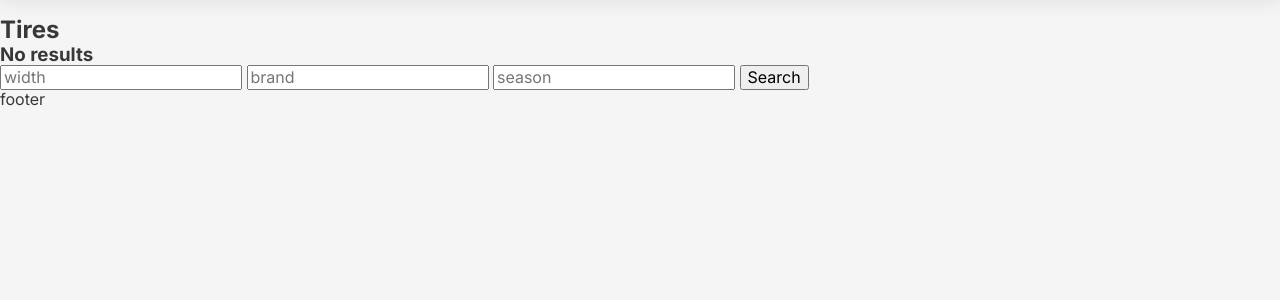
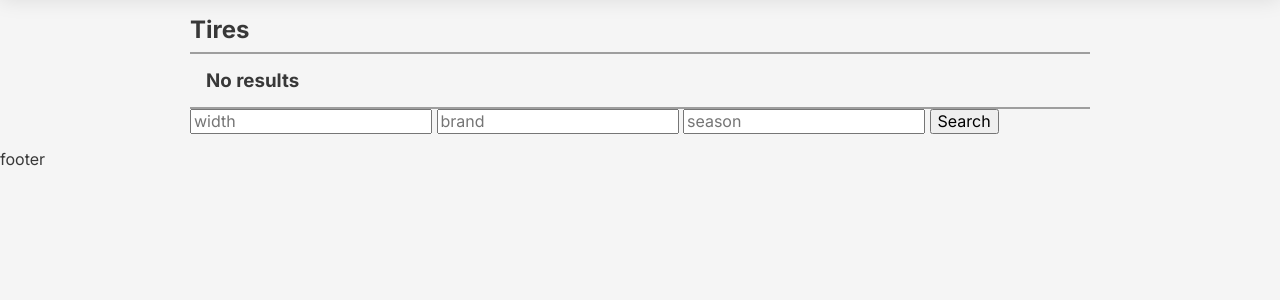
Before and after one commit to zsiskos/roadstartire, a Django app: page /tires/ in a window 1280 px wide. Shown: the part 88-388 px from the top of the page. Run offline with Django 3.2, Linux system fonts and the light colour scheme; some libraries are stand-ins or nearby versions.

Commit message:
put divs in CSS containers

```diff
--- a/main_app/templates/tire_detail.html
+++ b/main_app/templates/tire_detail.html
@@ -6,7 +6,6 @@
   <h2>{{ tire.name }}</h2>
   <p>By {{ tire.brand }}</p>
   <div class="container-info">
-
     <div class="container-item">
       <div class="image-tire">
         <img src='{{tire.image}}' alt='tire image' style="border: 1px solid lightgray; margin-right: .75rem; height: 200px;"/>
@@ -27,7 +26,6 @@
             {% endif %}</p>
       </div>
     </div>
-
     <div class="container-qty">
       <div>
         <h2>Price: ${{ tire.price|intcomma }}</h2>
--- a/main_app/templates/tire_list.html
+++ b/main_app/templates/tire_list.html
@@ -2,8 +2,9 @@
 {% load static %}
 {% load humanize %}
 {% block content %}
+<div class="container-main">
   <h2>Tires</h2>
-
+  <div class="container-info">
     {% if tire_list|length == 0 %}
       <h3>No results</h3>
     {% else %}
@@ -25,7 +26,6 @@
               {% endfor %}
           </tbody>
       </table>
-
       <!-- <form method="GET" >
         <div class="input-field">
             <input type="text" name="q" value="{{ request.GET.q }}" placeholder="Search Here...">
@@ -33,13 +33,15 @@
         </div>
       </form> -->
 
-
     {% endif %}
-
+  </div>
+  <div>
     <form class="" method="get" action="{% url 'tire_list' %}">
       <input name="width" id="id_q" type="text" class="form-control" placeholder="width" />
       <input name="brand" id="id_q" type="text" class="form-control" placeholder="brand" />
       <input name="season" id="id_q" type="text" class="form-control" placeholder="season" />
       <button type="submit">Search</button>
     </form>
+  </div>
+</div>
 {% endblock %}
```
Lines whose indentation alone changed are shown as unchanged.
